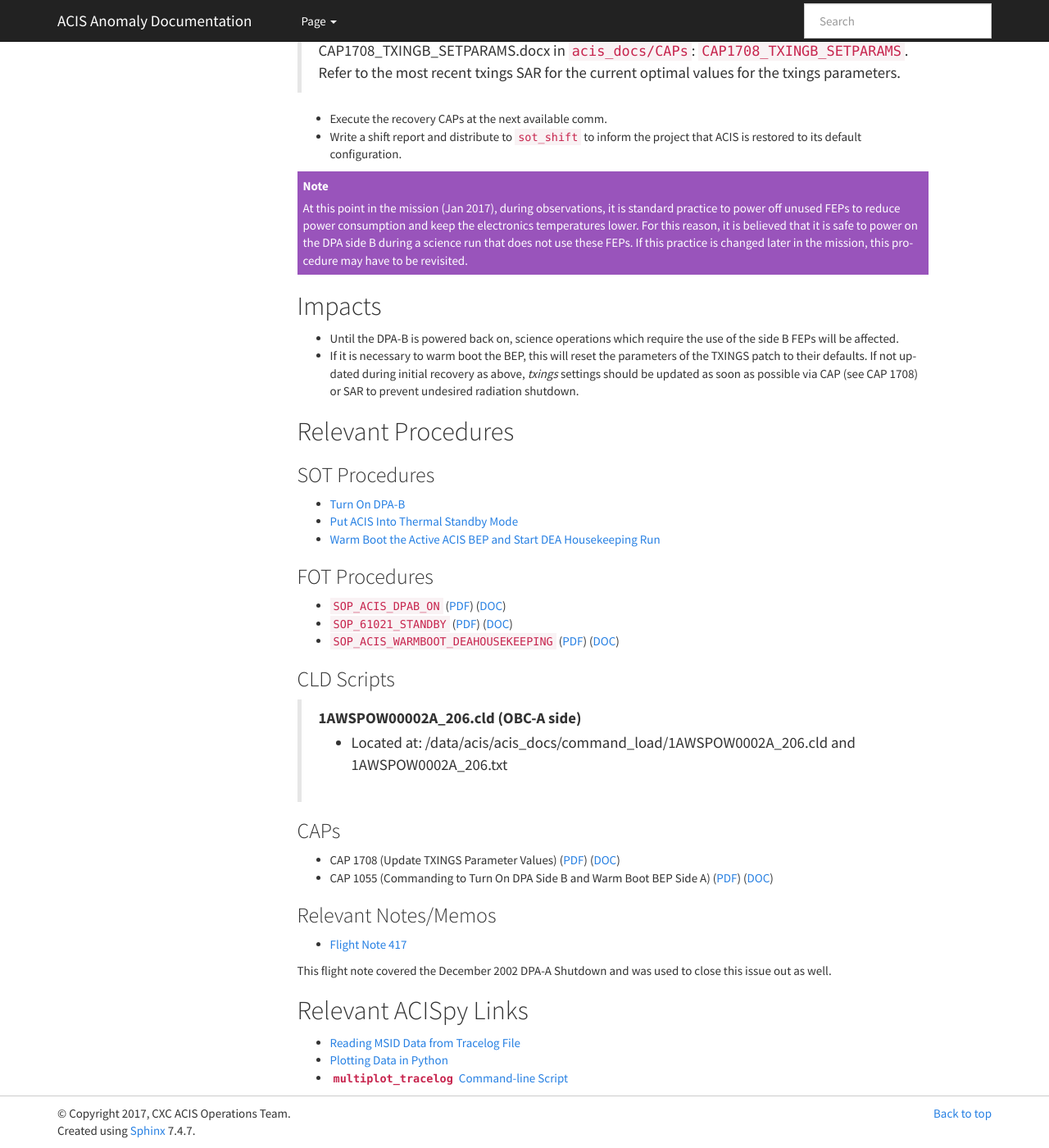
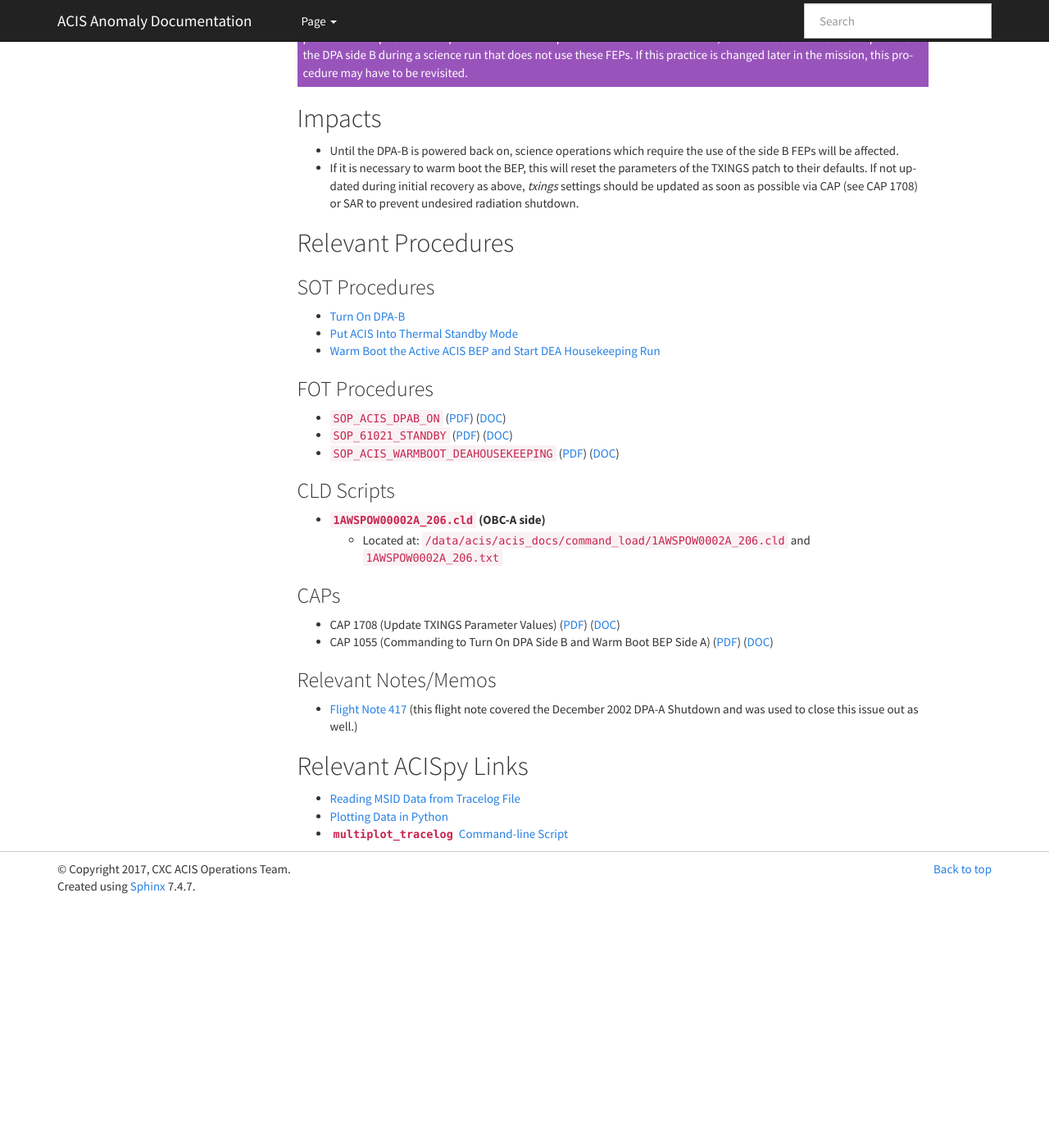
Before and after one commit to acisops/acis_anomaly_pages, a Sphinx documentation site: the page built from source/dpab_shutdown_bepa.rst, in a window 1280 px wide and 1400 px high, scrolled down 2232 px. Shown: the whole window at 82% size. Built offline with Sphinx 7.4.7, drawn with Linux system fonts in a browser that asks for light colours; after the commit the page ends 3334 px from its top, so only the background shows below that.

```diff
--- a/source/bep_buscrash.rst
+++ b/source/bep_buscrash.rst
@@ -108,7 +108,7 @@ Relevant Notes/Memos
 * CAP 1622: Update TXINGS Parameter Vaues. (``acis_docs/CAPs/CAP1622_TXINGB_SETPARAMS.pdf``) (``acis_docs/CAPs/CAP1622_TXINGB_SETPARAMS.docx``)
 
 .. |mptl| replace:: ``multiplot_tracelog`` Command-line Script
-.. _mptl: http://cxc.cfa.harvard.edu/acis/acispy/command_line.html#multiplot-tracelog
+.. _mptl: http://cxc.cfa.harvard.edu/acis/acispy_cmd/#multiplot-tracelog
 
 Relevant ACISpy Links
 ---------------------
--- a/source/dea_seq_reset.rst
+++ b/source/dea_seq_reset.rst
@@ -102,7 +102,7 @@ Open access, full memo:
 * `ACIS-MIT Software Problem Report 136 <https://acisweb.mit.edu/pub/SPR136-1.0.pdf>`_
 
 .. |mptl| replace:: ``multiplot_tracelog`` Command-line Script
-.. _mptl: http://cxc.cfa.harvard.edu/acis/acispy/command_line.html#multiplot-tracelog
+.. _mptl: http://cxc.cfa.harvard.edu/acis/acispy_cmd/#multiplot-tracelog
 
 Relevant ACISpy Links
 ---------------------
--- a/source/dpaa_shutdown_bepa.rst
+++ b/source/dpaa_shutdown_bepa.rst
@@ -176,8 +176,8 @@ FOT Scripts
 CLD Files
 +++++++++++
 
-* 1AWSPOW0002A_206.cld
-    - Located at: /data/acis/acis_docs/command_load/1AWSPOW0002A_206.cld and 1AWSPOW0002A_206.txt
+* ``1AWSPOW0002A_206.cld``
+    - Located at: ``/data/acis/acis_docs/command_load/1AWSPOW0002A_206.cld`` and ``1AWSPOW0002A_206.txt``
 
 
 
--- a/source/dpab_shutdown_bepa.rst
+++ b/source/dpab_shutdown_bepa.rst
@@ -85,7 +85,6 @@ Our real-time web pages will alert us and the Lead System Engineer will call us.
 * Send an email to ``sot_red_alert@cfa`` and call a telecon with the FOT, SOT, and FDs to brief
   them on the diagnosis and the plan to develop CAPs to recover.
 
-
 * Prepare the CAPs and submit them for review to capreview AT ipa DOT harvard DOT edu, and cc: acisdude.
   It will also be necessary to call the OC/CC to determine which number should be used for the CAPs.
 
@@ -97,31 +96,27 @@ Our real-time web pages will alert us and the Lead System Engineer will call us.
   reset upon loss of the Side-B power. (As of this writing there are two exceptions, the Next-In-Line and the 2-CCD
   ECS SI modes which use FEPs 1 & 4 and would cause a watchdog reboot.)
 
+  If BEP A - the active BEP - has not executed a watchdog reboot, the steps should be:
 
-     If BEP A - the active BEP - has not executed a watchdog reboot, the steps should be:
+  - Turn on DPA side B (|dpab_on|_, this can be executed even if a science run is currently in
+    progress, see note below).
 
-     - Turn on DPA side B (|dpab_on|_, this can be executed even if a science run is currently in
-       progress, see note below).
+  Otherwise if, in addition to this anomaly,  the BEP A has executed a watchdog reboot, the steps should be:
 
+  - Stop the science run and power down the FEPs and video boards (|standby|_)
+  - Turn on DPA side B (|dpab_on|_)
+  - Warm-boot the BEP and start a DEA housekeeping run (|warmboot|_).
+  - Set 3 FEPs on by issuing a WSPOW0002A command (1AWSPOW0002A_206.CLD).
 
-     Otherwise if, in addition to this anomaly,  the BEP A has executed a watchdog reboot, the steps should be:
-
-     - Stop the science run and power down the FEPs and video boards (|standby|_)
-     - Turn on DPA side B (|dpab_on|_)
-     - Warm-boot the BEP and start a DEA housekeeping run (|warmboot|_).
-     - Set 3 FEPs on by issuing a WSPOW0002A command (1AWSPOW0002A_206.CLD).
-
-
-The current standard, safe configuration for ACIS is 3 FEPs (1, 3, & 5) powered on and not clocking.
-The last step in the recovery in the case of a watchdog reboot listed above issues a WSPOW0002A
-command to put ACIS in the 3 FEPs powered on and not clocking configuration.
+  The current standard, safe configuration for ACIS is 3 FEPs (1, 3, & 5) powered on and not clocking.
+  The last step in the recovery in the case of a watchdog reboot listed above issues a WSPOW0002A
+  command to put ACIS in the 3 FEPs powered on and not clocking configuration.
 
   A CAP to update *txings* values from their defaults to the most-recent settings should follow the
-  main recovery CAP if possible.   CAP 1708  was used at the latest ACIS FSW patch: HJK Version 60.  You can
-  use that CAP  as a  **template** for this.   But you must use the latest txing parameter set (which may not be the
+  main recovery CAP if possible. CAP 1708 was used at the latest ACIS FSW patch: HJK Version 60. You can
+  use that CAP as a **template** for this. But you must use the latest txing parameter set (which may not be the
   values used in 1708). You can find CAP1708_TXINGB_SETPARAMS.docx  in ``acis_docs/CAPs``: ``CAP1708_TXINGB_SETPARAMS``.
   Refer to the most recent txings SAR for the current optimal values for the txings parameters.
-
 
 * Execute the recovery CAPs at the next available comm.
 
@@ -208,9 +203,8 @@ FOT Procedures
 CLD Scripts
 +++++++++++
 
-
-   1AWSPOW00002A_206.cld (OBC-A side)
-    - Located at: /data/acis/acis_docs/command_load/1AWSPOW0002A_206.cld and 1AWSPOW0002A_206.txt
+* ``1AWSPOW00002A_206.cld`` (OBC-A side)
+    - Located at: ``/data/acis/acis_docs/command_load/1AWSPOW0002A_206.cld`` and ``1AWSPOW0002A_206.txt``
 
 CAPs
 ++++
@@ -223,11 +217,9 @@ CAPs
 
 
 Relevant Notes/Memos
-+++++++++++++++++++
+++++++++++++++++++++
 
-* `Flight Note 417 <https://occweb.cfa.harvard.edu/occweb/FOT/configuration/flightnotes/controlled/Flight_Note417_DPA_Turn_Off_Anomaly.pdf>`_
-
-This flight note covered the December 2002 DPA-A Shutdown and was used to close this issue out as well.
+* `Flight Note 417 <https://occweb.cfa.harvard.edu/occweb/FOT/configuration/flightnotes/controlled/Flight_Note417_DPA_Turn_Off_Anomaly.pdf>`_ (this flight note covered the December 2002 DPA-A Shutdown and was used to close this issue out as well.)
 
 
 Relevant ACISpy Links
--- a/source/fep_reset.rst
+++ b/source/fep_reset.rst
@@ -182,7 +182,7 @@ Relevant Notes/Memos
 * Obsid 7647: `3-FEP reset anomaly (7/11/2007) <http://cxc.cfa.harvard.edu/acis/memos/OCCcm08039_closeout.pdf>`_
 
 .. |mptl| replace:: ``multiplot_tracelog`` Command-line Script
-.. _mptl: http://cxc.cfa.harvard.edu/acis/acispy/command_line.html#multiplot-tracelog
+.. _mptl: http://cxc.cfa.harvard.edu/acis/acispy_cmd/#multiplot-tracelog
 
 Relevant ACISpy Links
 ---------------------
--- a/source/howto.rst
+++ b/source/howto.rst
@@ -53,7 +53,7 @@ When did it happen before?
 ++++++++++++++++++++++++++
 
 Make a list here of the times that it has occurred before in the mission, including
-obsids. For example, from the :doc:`dpaa_shutdown` page:
+obsids. For example, from the :doc:`dpaa_shutdown_bepa` page:
 
 The DPA-A has shut down 4 times over the mission:
 
```
